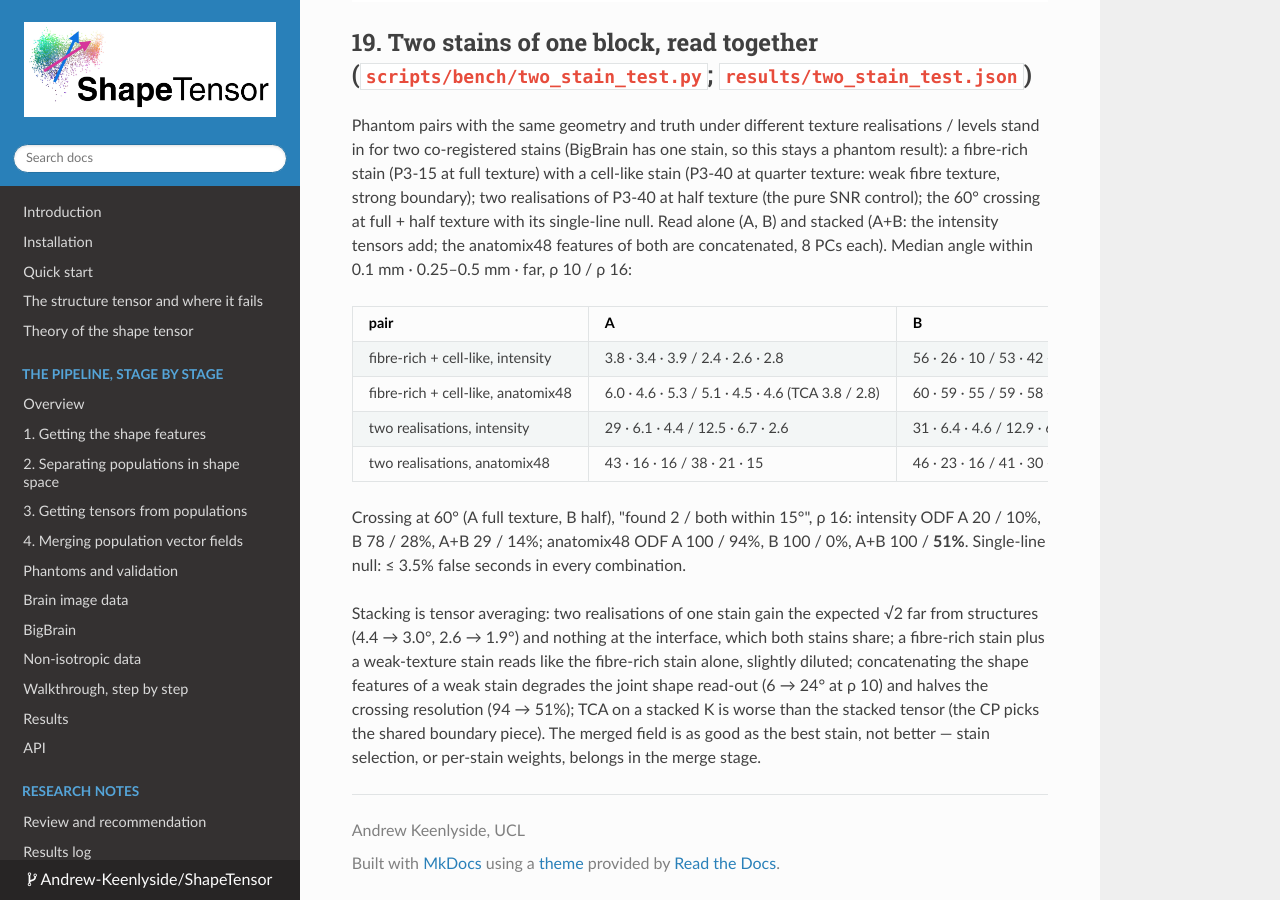
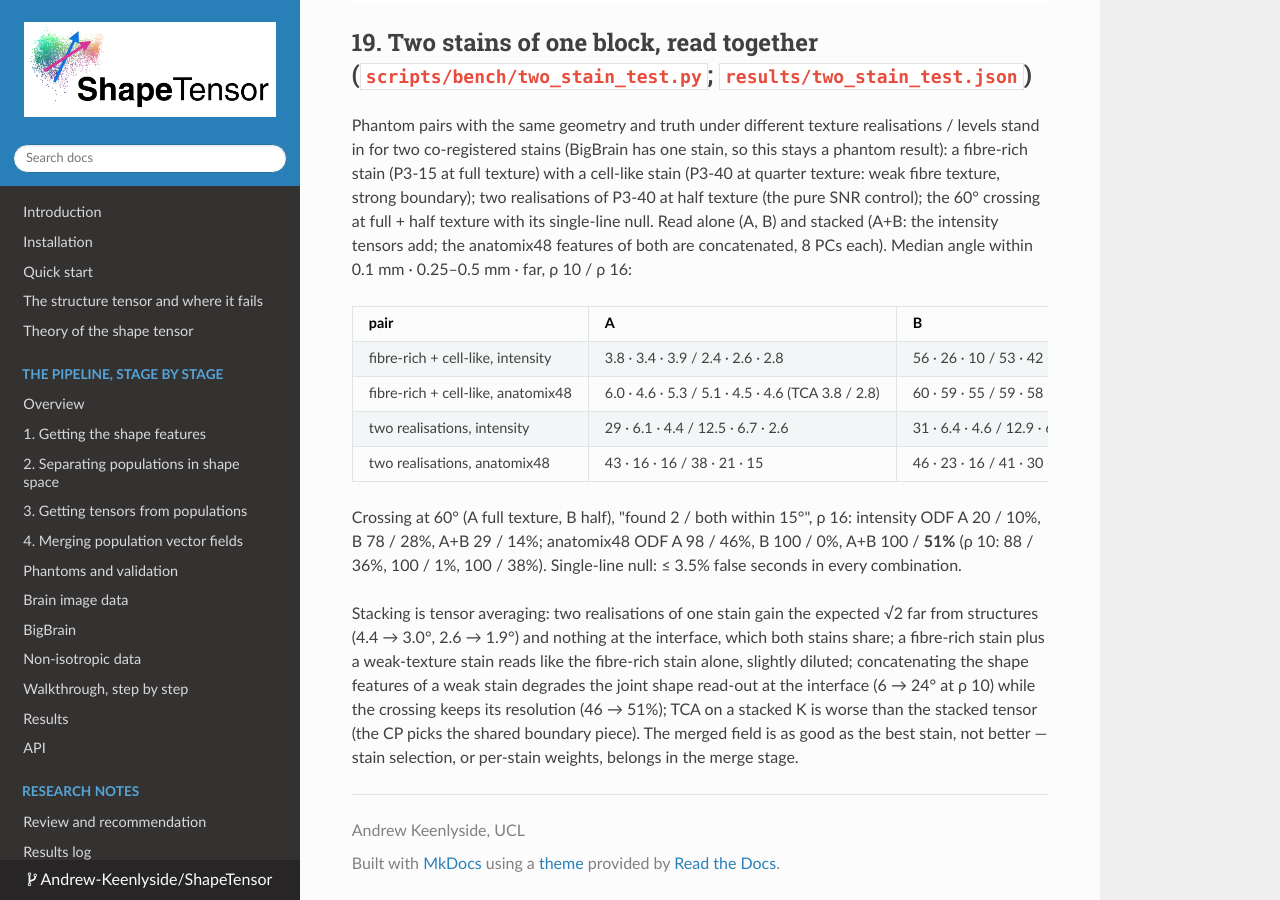
Before and after one commit to Andrew-Keenlyside/ShapeTensor, an MkDocs documentation site: the page built from docs/TCA_FIELD_RESULTS.md, in a window 1280 px wide and 900 px high, scrolled down 16820 px. Built offline with MkDocs 1.6.1, drawn with Linux system fonts in a browser that asks for light colours; nearby versions of some CDN libraries.

Commit message:
Two-stain crossing numbers corrected (A alone 46%, stacked 51%)

```diff
--- a/docs/TCA_FIELD_RESULTS.md
+++ b/docs/TCA_FIELD_RESULTS.md
@@ -565,12 +565,12 @@ Read alone (A, B) and stacked (A+B: the intensity tensors add; the anatomix48 fe
 | two realisations, anatomix48 | 43 · 16 · 16 / 38 · 21 · 15 | 46 · 23 · 16 / 41 · 30 · 15 | 45 · 19 · 16 / 40 · 27 · 15 | 56 · 32 · 22 / 54 · 48 · 44 |
 
 Crossing at 60° (A full texture, B half), "found 2 / both within 15°", ρ 16: intensity ODF A 20 / 10%, B 78 / 28%,
-A+B 29 / 14%; anatomix48 ODF A 100 / 94%, B 100 / 0%, A+B 100 / **51%**. Single-line null: ≤ 3.5% false seconds in
+A+B 29 / 14%; anatomix48 ODF A 98 / 46%, B 100 / 0%, A+B 100 / **51%** (ρ 10: 88 / 36%, 100 / 1%, 100 / 38%). Single-line null: ≤ 3.5% false seconds in
 every combination.
 
 Stacking is tensor averaging: two realisations of one stain gain the expected √2 far from structures (4.4 → 3.0°,
 2.6 → 1.9°) and nothing at the interface, which both stains share; a fibre-rich stain plus a weak-texture stain
 reads like the fibre-rich stain alone, slightly diluted; concatenating the shape features of a weak stain degrades
-the joint shape read-out (6 → 24° at ρ 10) and halves the crossing resolution (94 → 51%); TCA on a stacked K is
+the joint shape read-out at the interface (6 → 24° at ρ 10) while the crossing keeps its resolution (46 → 51%); TCA on a stacked K is
 worse than the stacked tensor (the CP picks the shared boundary piece). The merged field is as good as the best
 stain, not better — stain selection, or per-stain weights, belongs in the merge stage.
```
Also changed, not shown: docs/pipeline/merging.md (+1 -1 lines).
